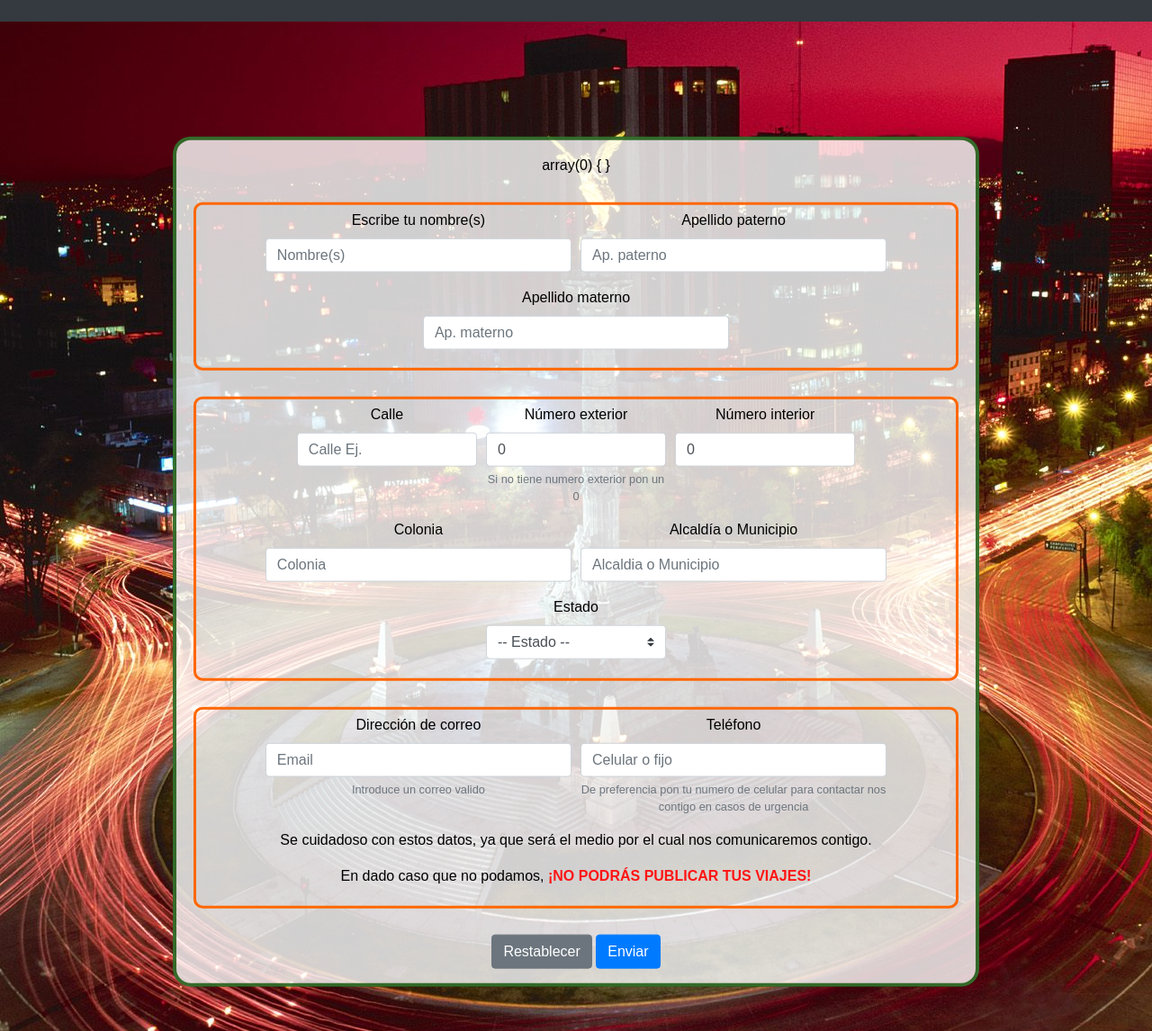
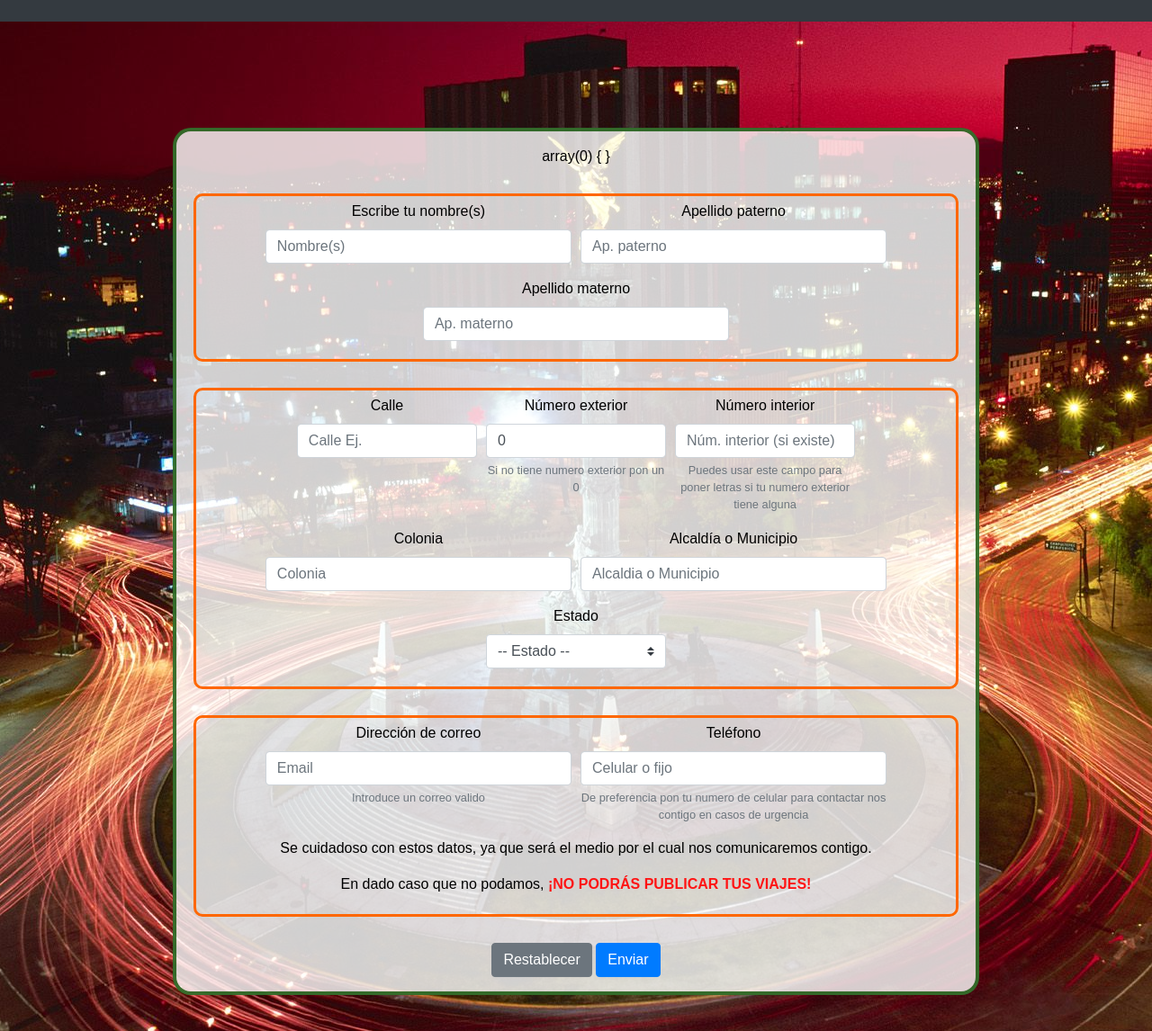
Before and after one commit to fernyoveja23/yehoshua, a PHP site: page /Vendedores/datos.php in a window 1280 px wide. Shown: the part 56-1202 px from the top of the page at 90% size. Run offline with PHP 8.4, Linux system fonts and the light colour scheme.

Commit message:
Se usa el num ext como apoyo a las direcciones que tienen letras en su numero exterior

```diff
--- a/App/Idiomas/en-US.php
+++ b/App/Idiomas/en-US.php
@@ -63,6 +63,7 @@ class idioma{
     public const FORMULARIO_VENDEDOR_BOTON_RESET = "Reset";
     public const FORMULARIO_VENDEDOR_MSJ_BIEN = "Ok!";
     public const FORMULARIO_VENDEDOR_MSJ_MAL = "This data is needed to continue!";
+    public const FORMULARIO_VENDEDOR_AYUDA_NUMINT = "You can use this field to put letters to your outer number has some";
     public const FORMULARIO_VENDEDOR_AYUDA_NUMEXT = "If you do not have an external number, enter 0";
     public const FORMULARIO_VENDEDOR_AYUDA_CORREO = "Enter a valid email";
     public const FORMULARIO_VENDEDOR_AYUDA_TELEFONO = "Preferably put your cell phone number to contact us with you in cases of urgency";
--- a/App/Idiomas/es-MX.php
+++ b/App/Idiomas/es-MX.php
@@ -64,6 +64,7 @@ class idioma
     public const FORMULARIO_VENDEDOR_BOTON_RESET = "Restablecer";
     public const FORMULARIO_VENDEDOR_MSJ_BIEN = "¡Bien!";
     public const FORMULARIO_VENDEDOR_MSJ_MAL = "¡Falta este dato para continuar!";
+    public const FORMULARIO_VENDEDOR_AYUDA_NUMINT = "Puedes usar este campo para poner letras si tu numero exterior tiene alguna";
     public const FORMULARIO_VENDEDOR_AYUDA_NUMEXT = "Si no tiene numero exterior pon un 0";
     public const FORMULARIO_VENDEDOR_AYUDA_CORREO = "Introduce un correo valido";
     public const FORMULARIO_VENDEDOR_AYUDA_TELEFONO = "De preferencia pon tu numero de celular para contactar nos contigo en casos de urgencia";
--- a/Vendedores/datos.php
+++ b/Vendedores/datos.php
@@ -70,7 +70,8 @@ include $_SERVER["DOCUMENT_ROOT"] . '/yehoshua/head.php';
                         </div>
                         <div class="form-group col-sm-3">
                             <label for="NumIntVendedor"><?php echo idioma::FORMULARIO_VENDEDOR_NUMINT; ?></label>
-                            <input type="number" class="form-control" id="NumIntVendedor" name="numint" min="0" value="0" placeholder="<?php echo idioma::FORMULARIO_VENDEDOR_PLACEHOLDER_NUMINT; ?>">
+                            <input type="text" class="form-control" id="NumIntVendedor" name="numint" aria-describedby="NumIntHelp" placeholder="<?php echo idioma::FORMULARIO_VENDEDOR_PLACEHOLDER_NUMINT; ?>">
+                            <small id="NumIntHelp" class="form-text text-muted"><?php echo idioma::FORMULARIO_VENDEDOR_AYUDA_NUMINT; ?></small>
                         </div>
                         <div class="form-group col-sm-5">
                             <label for="ColoniaVendedor"><?php echo idioma::FORMULARIO_VENDEDOR_COLONIA; ?></label>
```
